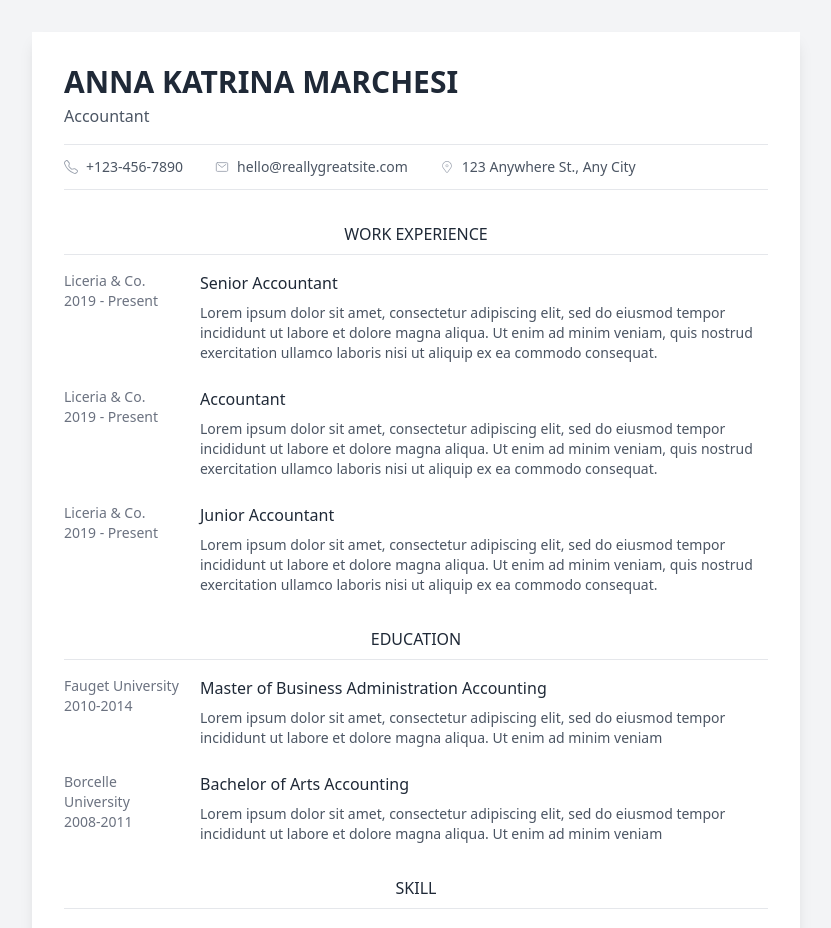
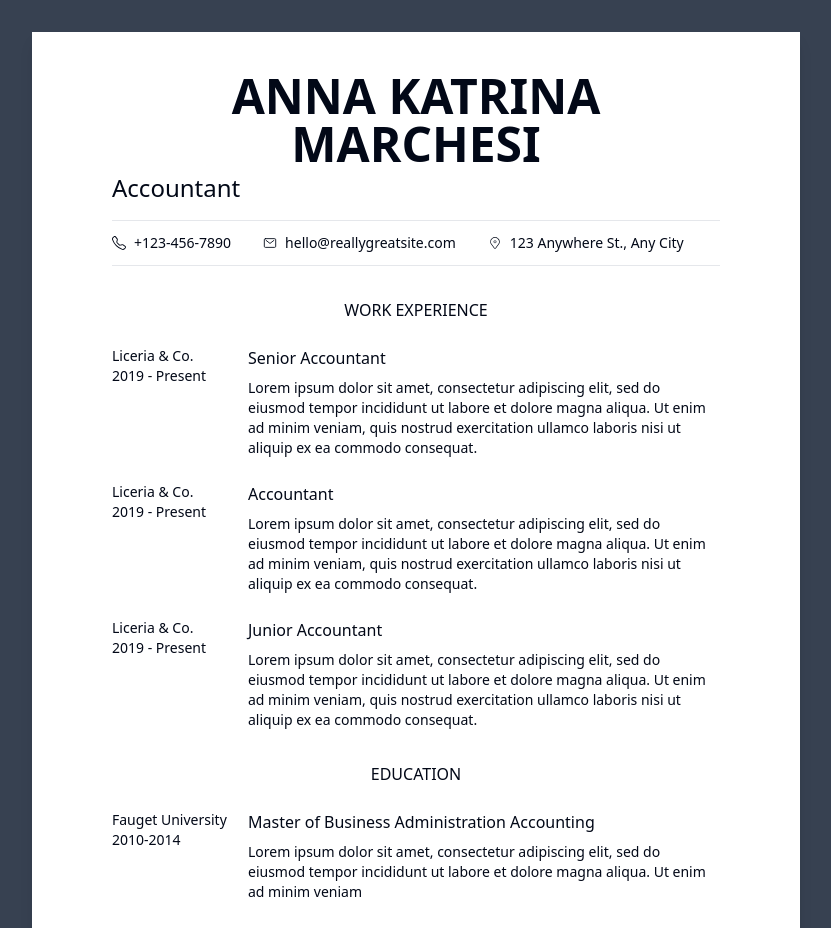
Before and after one commit to Tech-Shark/syntax, a React (Vite) app in the folder src/syntax_frontend/: page /temp19 in a window 1280 px wide. Shown: the top 928 px of the page, without its empty margins (224-1055 px from the left). Built offline with nearby package versions, Linux system fonts and the light colour scheme.

Commit message:
Template 19 completion

```diff
--- a/src/syntax_frontend/src/components/cvTemplates/Template19.jsx
+++ b/src/syntax_frontend/src/components/cvTemplates/Template19.jsx
@@ -69,23 +69,23 @@ function Template19({ cvData }) {
   };
 
   return (
-    <div className="min-h-screen bg-gray-100 p-8">
-      <div className="max-w-3xl mx-auto bg-white shadow-lg p-8">
+    <div className="min-h-screen bg-gray-700 p-8">
+      <div className="max-w-3xl mx-auto bg-white text[#343434] shadow-lg px-20 py-10">
         {/* Header Section */}
         <div className="mb-8">
-          <h1 className="text-3xl font-bold text-gray-800 mb-1">{mockData.name}</h1>
-          <p className="text-gray-600 mb-4">{mockData.title}</p>
-          <div className="flex gap-8 text-sm text-gray-600 border-t border-b border-gray-200 py-3">
+          <h1 className="text-5xl font-bold text-center mb-1">{mockData.name}</h1>
+          <p className="text-2xl mb-4">{mockData.title}</p>
+          <div className="flex gap-8 text-sm border-t border-b border-gray-200 py-3">
             <div className="flex items-center gap-2">
-              <BsTelephone className="text-gray-400" />
+              <BsTelephone className="" />
               <span>{mockData.contact.phone}</span>
             </div>
             <div className="flex items-center gap-2">
-              <IoMailOutline className="text-gray-400" />
+              <IoMailOutline className="" />
               <span>{mockData.contact.email}</span>
             </div>
             <div className="flex items-center gap-2">
-              <CiLocationOn className="text-gray-400" />
+              <CiLocationOn className="" />
               <span>{mockData.contact.address}</span>
             </div>
           </div>
@@ -93,21 +93,21 @@ function Template19({ cvData }) {
 
         {/* Work Experience Section */}
         <section className="mb-8">
-          <h2 className="text-gray-800 font-medium mb-4 uppercase text-center border-b border-gray-200 pb-2">
+          <h2 className="font-medium mb-4 uppercase text-center pb-2">
             Work Experience
           </h2>
           <div className="space-y-6">
             {mockData.workExperience.map((exp, index) => (
               <div key={index}>
                 <div className="grid grid-cols-[120px_1fr] gap-4">
-                  <div className="text-gray-500 text-sm">
+                  <div className="text-sm">
                     {exp.company}
                     <br />
                     {exp.period}
                   </div>
                   <div>
-                    <h3 className="text-gray-800 font-medium mb-2">{exp.title}</h3>
-                    <p className="text-sm text-gray-600">{exp.description}</p>
+                    <h3 className="font-medium mb-2">{exp.title}</h3>
+                    <p className="text-sm">{exp.description}</p>
                   </div>
                 </div>
               </div>
@@ -116,22 +116,22 @@ function Template19({ cvData }) {
         </section>
 
         {/* Education Section */}
-        <section className="mb-8">
-          <h2 className="text-gray-800 font-medium mb-4 uppercase text-center border-b border-gray-200 pb-2">
+        <section className="mb-8 border-b pb-6">
+          <h2 className="font-medium mb-4 uppercase text-center pb-2">
             Education
           </h2>
           <div className="space-y-6">
             {mockData.education.map((edu, index) => (
               <div key={index}>
                 <div className="grid grid-cols-[120px_1fr] gap-4">
-                  <div className="text-gray-500 text-sm">
+                  <div className="text-sm">
                     {edu.school}
                     <br />
                     {edu.period}
                   </div>
                   <div>
-                    <h3 className="text-gray-800 font-medium mb-2">{edu.degree}</h3>
-                    <p className="text-sm text-gray-600">{edu.description}</p>
+                    <h3 className="font-medium mb-2">{edu.degree}</h3>
+                    <p className="text-sm">{edu.description}</p>
                   </div>
                 </div>
               </div>
@@ -140,28 +140,28 @@ function Template19({ cvData }) {
         </section>
 
         {/* Skills Section */}
-        <section>
-          <h2 className="text-gray-800 font-medium mb-4 uppercase text-center border-b border-gray-200 pb-2">
-            Skill
+        <section className="grid grid-cols-[140px_1fr_1fr]">
+          <h2 className="font-medium mb-4 uppercase text-left pb-2">
+            SkillS
           </h2>
-          <div className="grid grid-cols-2 gap-8">
+          {/* <div className="grid grid-cols-2 gap-8"> */}
             <div>
-              <h3 className="text-gray-700 mb-2">Personal</h3>
+              <h3 className="mb-2">Personal</h3>
               <ul className="space-y-1">
                 {mockData.skills.personal.map((skill, index) => (
-                  <li key={index} className="text-sm text-gray-600">{skill}</li>
+                  <li key={index} className="text-sm">{skill}</li>
                 ))}
               </ul>
             </div>
             <div>
-              <h3 className="text-gray-700 mb-2">Professional</h3>
+              <h3 className="mb-2">Professional</h3>
               <ul className="space-y-1">
                 {mockData.skills.professional.map((skill, index) => (
-                  <li key={index} className="text-sm text-gray-600">{skill}</li>
+                  <li key={index} className="text-sm">{skill}</li>
                 ))}
               </ul>
             </div>
-          </div>
+          {/* </div> */}
         </section>
       </div>
     </div>
```
